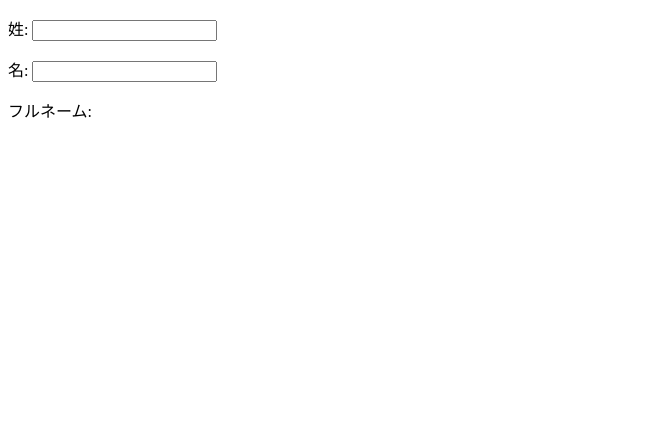
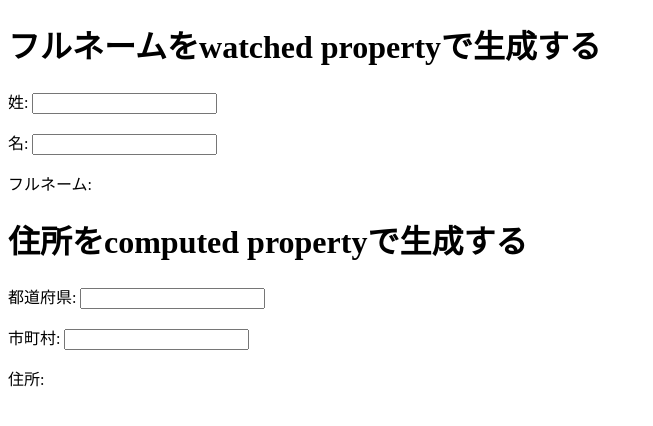
Before and after one commit to kazusato/vuejs-work, a plain HTML site: page 10_watched/index.html in a window 1280 px wide. Shown: the whole page, without its empty margins (0-653 px from the left). Drawn offline with nearby package versions, Linux system fonts and the light colour scheme.

Commit message:
modified 10_watched

```diff
--- a/10_watched/index.html
+++ b/10_watched/index.html
@@ -7,9 +7,18 @@
 </head>
 <body>
 <div id="app">
-    <p>姓: <input v-model="lastName"></p>
-    <p>名: <input v-model="firstName"></p>
-    <p>フルネーム: {{fullName}}</p>
+    <h1>フルネームをwatched propertyで生成する</h1>
+    <div>
+        <p>姓: <input v-model="lastName"></p>
+        <p>名: <input v-model="firstName"></p>
+        <p>フルネーム: {{fullName}}</p>
+    </div>
+    <h1>住所をcomputed propertyで生成する</h1>
+    <div>
+        <p>都道府県: <input v-model="prefName"></p>
+        <p>市町村: <input v-model="cityName"></p>
+        <p>住所: {{address}}</p>
+    </div>
 </div>
 <script src="index.js"></script>
 </body>
--- a/10_watched/index.js
+++ b/10_watched/index.js
@@ -5,7 +5,9 @@ const vm = new Vue({
     data: {
         lastName: '',
         firstName: '',
-        fullName: ''
+        fullName: '',
+        prefName: '',
+        cityName: ''
     },
     watch: {
         lastName: function (val) {
@@ -14,5 +16,10 @@ const vm = new Vue({
         firstName: function (val) {
             this.fullName = this.lastName + ' ' + val;
         }
+    },
+    computed: {
+        address: function () {
+            return this.prefName + this.cityName;
+        }
     }
 });
```
